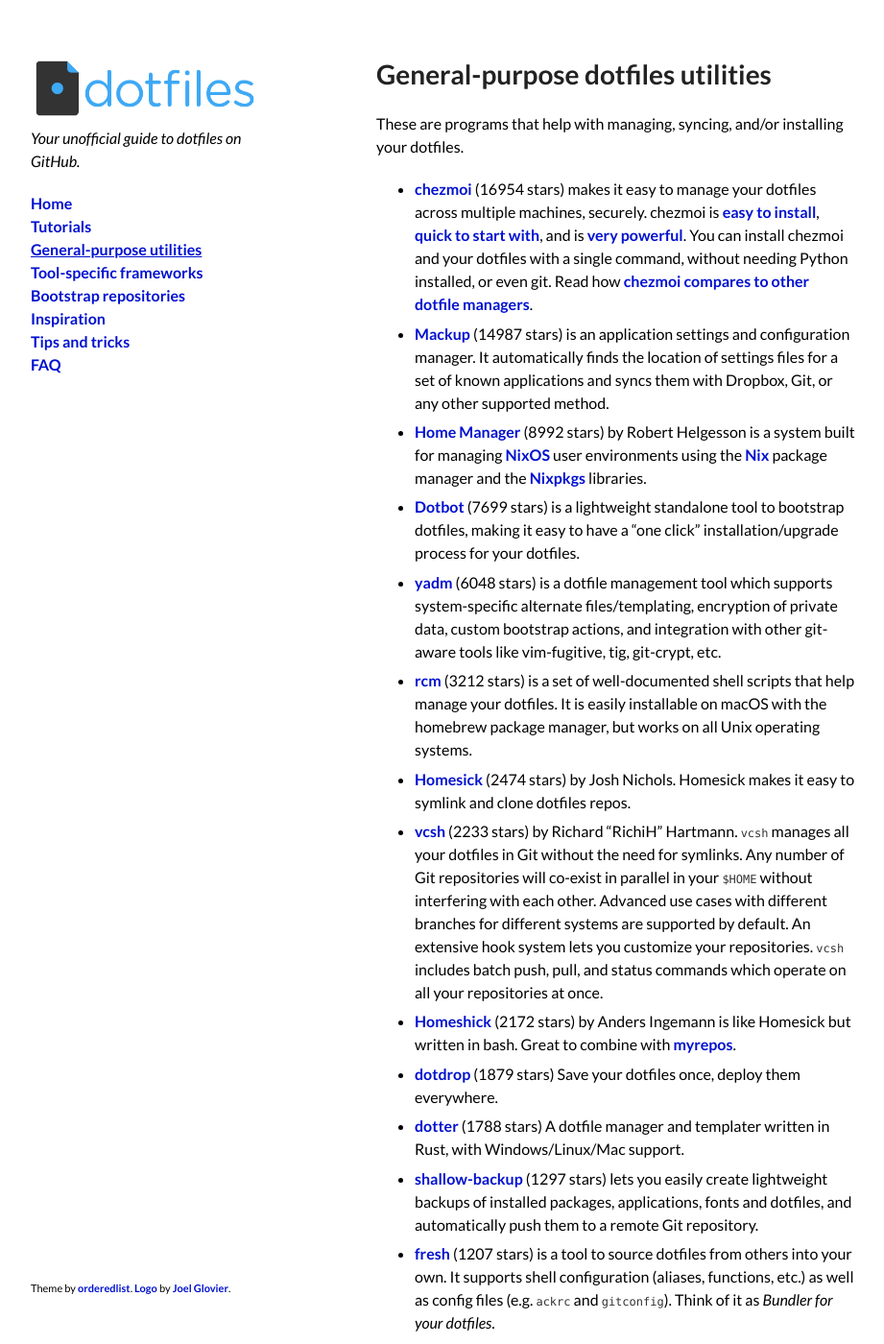
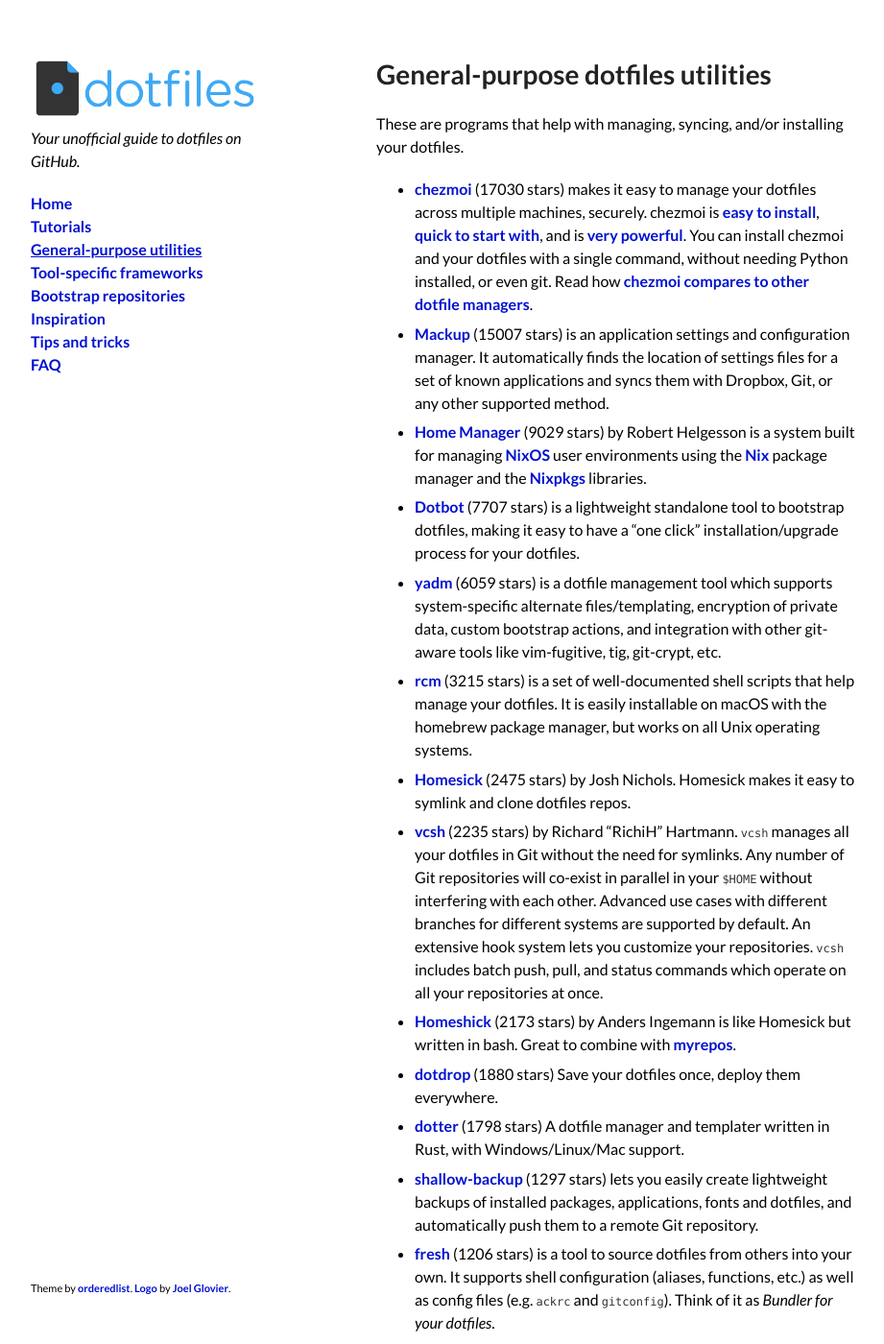
Before and after one commit to dotfiles/dotfiles.github.com, a Jekyll site: the page built from utilities.md, in a window 1280 px wide and 1400 px high. Shown: the whole window at 96% size, without its empty margins (178-1099 px from the left). Built offline with Jekyll 4.4.1, drawn with Linux system fonts in a browser that asks for light colours; comment, search, counter and statistics services are not loaded; some of the changed text lies outside the part shown.

Commit message:
Update star counts

```diff
--- a/_data/utilities.yml
+++ b/_data/utilities.yml
@@ -9,14 +9,14 @@
   notes: is a minimalist dotfile management framework, written 100% in bash.
   stars: 107
   url: https://github.com/bashdot/bashdot
-- forks: 581
+- forks: 585
   name: chezmoi
   notes: makes it easy to manage your dotfiles across multiple machines, securely.
     chezmoi is [easy to install](https://chezmoi.io/install/), [quick to start with](https://chezmoi.io/quick-start/),
     and is [very powerful](https://www.chezmoi.io/user-guide/setup/). You can install
     chezmoi and your dotfiles with a single command, without needing Python installed,
     or even git. Read how [chezmoi compares to other dotfile managers](https://www.chezmoi.io/comparison-table/).
-  stars: 16954
+  stars: 17030
   url: https://github.com/twpayne/chezmoi
   website: https://chezmoi.io
 - forks: 4
@@ -44,22 +44,22 @@
   notes: is a utility to manage your dotfiles, lightweight and simple.
   stars: 126
   url: https://github.com/justone/dfm
-- forks: 310
+- forks: 311
   name: Dotbot
   notes: is a lightweight standalone tool to bootstrap dotfiles, making it easy to
     have a "one click" installation/upgrade process for your dotfiles.
-  stars: 7699
+  stars: 7707
   url: https://github.com/anishathalye/dotbot
 - forks: 106
   name: dotdrop
   notes: Save your dotfiles once, deploy them everywhere.
-  stars: 1879
+  stars: 1880
   url: https://github.com/deadc0de6/dotdrop
-- forks: 31
+- forks: 32
   name: dotfiler
   notes: is inspired by homesick and [Zach Holman's dotfiles](https://github.com/holman/dotfiles),
     made using principle of KISS.
-  stars: 249
+  stars: 250
   url: https://github.com/svetlyak40wt/dotfiler
 - forks: 11
   name: dotfiles.sh
@@ -120,7 +120,7 @@
   notes: is a tool to source dotfiles from others into your own. It supports shell
     configuration (aliases, functions, etc.) as well as config files (e.g. `ackrc`
     and `gitconfig`). Think of it as _Bundler for your dotfiles_.
-  stars: 1207
+  stars: 1206
   url: https://github.com/freshshell/fresh
 - forks: 37
   name: Ghar
@@ -140,12 +140,12 @@
     you. Homely also has a clever Automatic Cleanup feature and good tutorials.
   stars: 44
   url: https://github.com/phodge/homely
-- forks: 2224
+- forks: 2226
   name: Home Manager
   notes: by Robert Helgesson is a system built for managing [NixOS](https://nixos.org)
     user environments using the [Nix](https://nixos.org/nix/) package manager and
     the [Nixpkgs](https://nixos.org/nixpkgs/) libraries.
-  stars: 8992
+  stars: 9029
   url: https://github.com/nix-community/home-manager
 - forks: 23
   name: Homemaker
@@ -158,12 +158,12 @@
   name: Homeshick
   notes: by Anders Ingemann is like Homesick but written in bash. Great to combine
     with [myrepos](https://web.archive.org/web/20200904205236/https://waiting-for-dev.github.io/blog/2014/05/04/distributable-and-organized-dotfiles-with-homeshick-and-mr/).
-  stars: 2172
+  stars: 2173
   url: https://github.com/andsens/homeshick
 - forks: 126
   name: Homesick
   notes: by Josh Nichols. Homesick makes it easy to symlink and clone dotfiles repos.
-  stars: 2474
+  stars: 2475
   url: https://github.com/technicalpickles/homesick
 - name: myrepos
   notes: is a tool to manage all your version control repositories at once.
@@ -182,7 +182,7 @@
   notes: is a set of well-documented shell scripts that help manage your dotfiles.
     It is easily installable on macOS with the homebrew package manager, but works
     on all Unix operating systems.
-  stars: 3212
+  stars: 3215
   url: https://github.com/thoughtbot/rcm
 - forks: 265
   name: shallow-backup
@@ -208,14 +208,14 @@
     branches for different systems are supported by default. An extensive hook system
     lets you customize your repositories. `vcsh` includes batch push, pull, and status
     commands which operate on all your repositories at once.
-  stars: 2233
+  stars: 2235
   url: https://github.com/RichiH/vcsh
-- forks: 188
+- forks: 189
   name: yadm
   notes: is a dotfile management tool which supports system-specific alternate files/templating,
     encryption of private data, custom bootstrap actions, and integration with other
     git-aware tools like vim-fugitive, tig, git-crypt, etc.
-  stars: 6048
+  stars: 6059
   url: https://github.com/TheLocehiliosan/yadm
   website: https://yadm.io/
 - forks: 9
@@ -232,10 +232,10 @@
     multiple hosts, supports variable symlink targets and is infinitely hackable.
   stars: 4
   url: https://github.com/igordertigor/yadoma
-- forks: 66
+- forks: 68
   name: dotter
   notes: A dotfile manager and templater written in Rust, with Windows/Linux/Mac support.
-  stars: 1788
+  stars: 1798
   url: https://github.com/SuperCuber/dotter
 - forks: 61
   name: dotfiles
@@ -246,7 +246,7 @@
 - forks: 55
   name: comtrya
   notes: configuration Management for Localhost / dotfiles.
-  stars: 579
+  stars: 580
   url: https://github.com/comtrya/comtrya
   website: https://comtrya.dev/
 - forks: 7
@@ -267,12 +267,12 @@
     the job (rsync, git, Dropbox, Tresorit, ...)
   stars: 7
   url: https://github.com/loicrouchon/symly
-- forks: 936
+- forks: 934
   name: Mackup
   notes: is an application settings and configuration manager. It automatically finds
     the location of settings files for a set of known applications and syncs them
     with Dropbox, Git, or any other supported method.
-  stars: 14987
+  stars: 15007
   url: https://github.com/lra/mackup
 - forks: 0
   name: hideDot
```
Also changed, not shown: _data/bootstrap.yml (+4 -4 lines), _data/frameworks.yml (+48 -48 lines), _data/inspiration.yml (+33 -33 lines).
